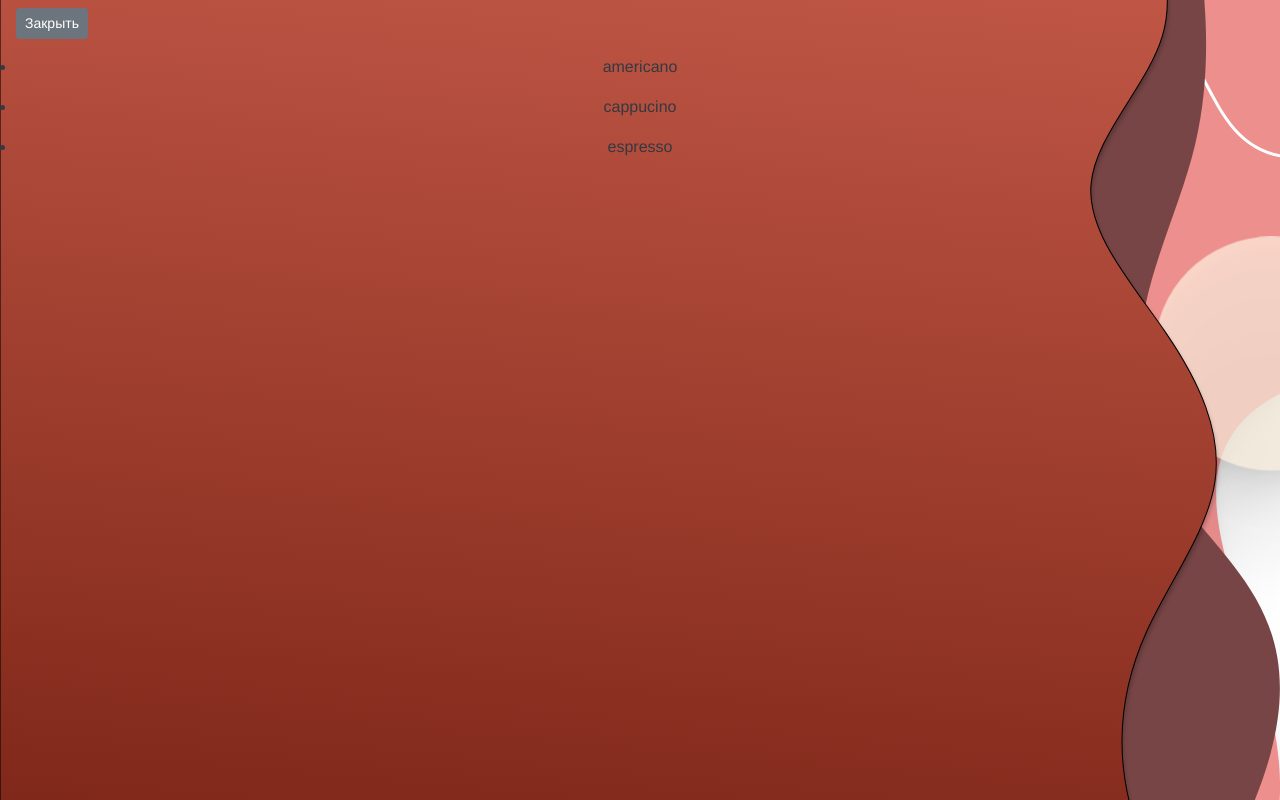
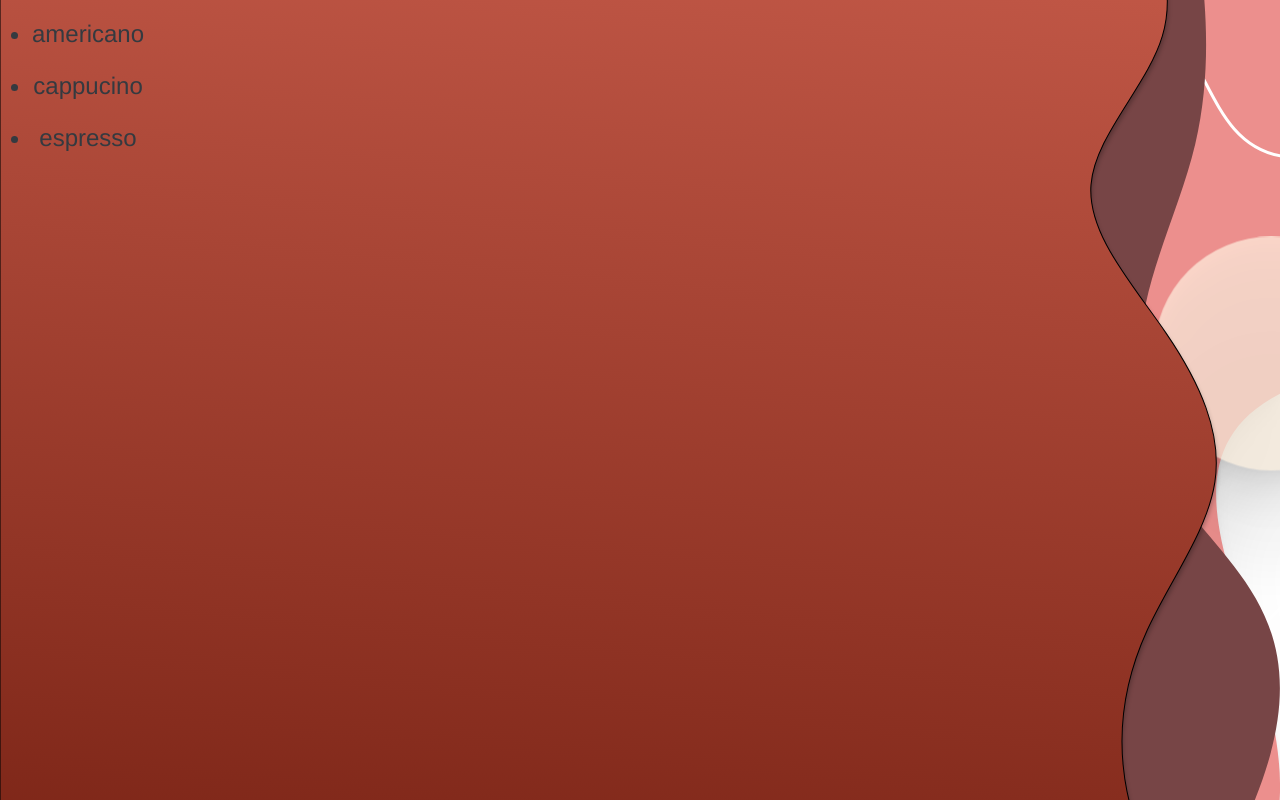
Before and after one commit to kidmustrun/coffeemaker, a Vue app: page / in a window 1280 px wide. Both pictures are taken after a click on the button "Приготовить что-нибудь!". Built offline with nearby package versions, Linux system fonts and the light colour scheme.

Commit message:
fix hide

```diff
--- a/package.json
+++ b/package.json
@@ -8,6 +8,7 @@
     "lint": "vue-cli-service lint"
   },
   "dependencies": {
+    "bootstrap": "^4.6.0",
     "bootstrap-vue": "^2.21.2",
     "core-js": "^3.6.5",
     "jquery": "^3.6.0",
--- a/src/components/Menu.vue
+++ b/src/components/Menu.vue
@@ -3,13 +3,13 @@
    <b-button v-b-toggle.my-sidebar>Приготовить что-нибудь!</b-button>
   <b-sidebar id="my-sidebar" bg-variant="transparent" title="Sidebar">
       <template #header="{ hide }">
-        <b-button size="sm" @click="hide">Закрыть</b-button>
-      </template>
-      <div class="px-3 py-2">
+        <div @click="hide" class="px-3 py-2">
           <ul v-for="coffee in coffee_list" :key="coffee.id">
            <li href="#" @click="showIngredients(coffee.id)">{{ coffee.name }}</li>
         </ul>
       </div>
+      </template>
+
     </b-sidebar>
 </div>
 </template>
@@ -46,7 +46,7 @@ export default {
           ctx.fillRect(0, y-ingredients[ingredient]*canvas.height, canvas.width, ingredients[ingredient]*canvas.height);
           y = y-ingredients[ingredient]*canvas.height
           },1000*index)
-          index+=1
+          index+=1;
           }
         },
 
```
